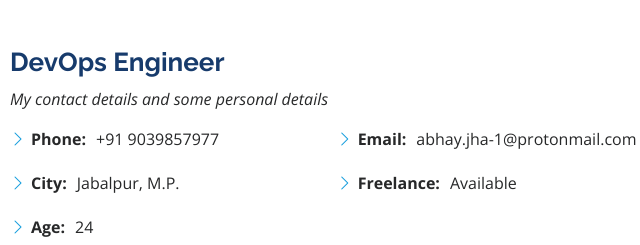
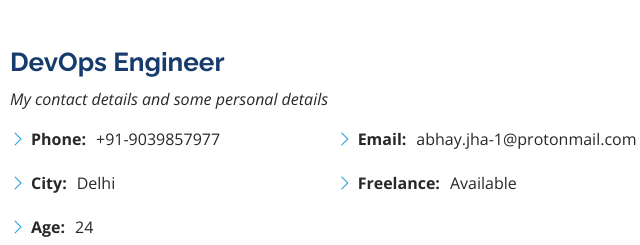
Before and after one commit to lame-engineer/resume, a plain HTML site: page index.html in a window 1280 px wide. Shown: the part 1061-1306 px from the top of the page, 322-962 px from the left. Drawn offline with nearby package versions, Linux system fonts and the light colour scheme.

Commit message:
Update index.html

```diff
--- a/index.html
+++ b/index.html
@@ -101,8 +101,8 @@
             <div class="row">
               <div class="col-lg-6">
                 <ul>
-                  <li><i class="bi bi-chevron-right"></i> <strong>Phone:</strong> <span>+91 9039857977</span></li>
-                  <li><i class="bi bi-chevron-right"></i> <strong>City:</strong> <span>Jabalpur, M.P.</span></li>
+                  <li><i class="bi bi-chevron-right"></i> <strong>Phone:</strong> <span>+91-9039857977</span></li>
+                  <li><i class="bi bi-chevron-right"></i> <strong>City:</strong> <span>Delhi</span></li>
                   <li><i class="bi bi-chevron-right"></i> <strong>Age:</strong> <span>24</span></li>
                   <li><i class="bi bi-chevron-right"></i> <strong>Degree:</strong> <span>Master's of Computer Application</span></li>
                 </ul>
```
